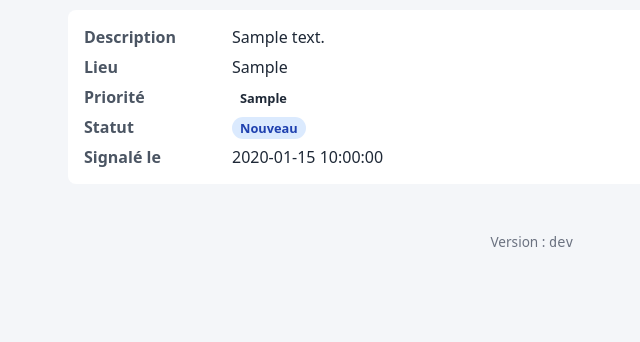
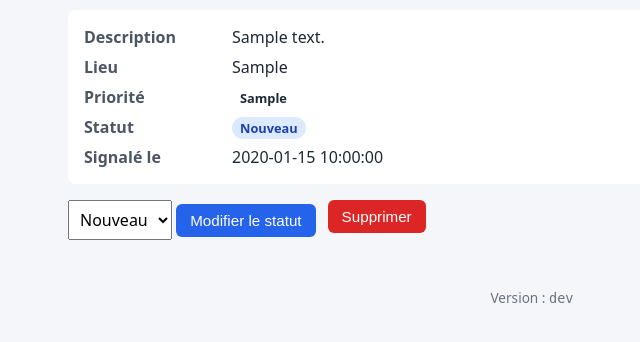
Before and after one commit to Aziz1291/gestion-incidents, a Flask app: page /incidents/1 in a window 1280 px wide. Shown: the part 161-503 px from the top of the page, without its empty margins (108-748 px from the left). Run offline with Flask 3, Linux system fonts and the light colour scheme; tables that the repository leaves empty hold one stand-in row (values such as "Sample post").

Commit message:
Ajout de la modification du statut et de la suppression d'un incident

```diff
--- a/app/routes.py
+++ b/app/routes.py
@@ -53,6 +53,25 @@ def detail(incident_id):
     return render_template("detail.html", incident=incident, statuts=db.STATUTS)
 
 
+@bp.route("/incidents/<int:incident_id>/statut", methods=["POST"])
+def changer_statut(incident_id):
+    statut = request.form.get("statut")
+    if statut not in db.STATUTS:
+        abort(400)
+    if not db.modifier_statut(incident_id, statut):
+        abort(404)
+    flash(f"Statut mis à jour : {statut}.", "succes")
+    return redirect(url_for("incidents.detail", incident_id=incident_id))
+
+
+@bp.route("/incidents/<int:incident_id>/supprimer", methods=["POST"])
+def supprimer(incident_id):
+    if not db.supprimer_incident(incident_id):
+        abort(404)
+    flash("Incident supprimé.", "succes")
+    return redirect(url_for("incidents.accueil"))
+
+
 # --- API JSON (utile pour les tests et la vérification du déploiement) ------
 
 @bp.route("/health")
--- a/app/templates/detail.html
+++ b/app/templates/detail.html
@@ -13,4 +13,20 @@
     <dt>Signalé le</dt><dd>{{ incident.date_creation }}</dd>
   </dl>
 </div>
+
+<div class="actions">
+  <form method="post" action="{{ url_for('incidents.changer_statut', incident_id=incident.id) }}">
+    <select name="statut">
+      {% for s in statuts %}
+        <option value="{{ s }}" {% if s == incident.statut %}selected{% endif %}>{{ s }}</option>
+      {% endfor %}
+    </select>
+    <button class="btn" type="submit">Modifier le statut</button>
+  </form>
+
+  <form method="post" action="{{ url_for('incidents.supprimer', incident_id=incident.id) }}"
+        onsubmit="return confirm('Supprimer cet incident ?');">
+    <button class="btn btn-danger" type="submit">Supprimer</button>
+  </form>
+</div>
 {% endblock %}
```
Also changed, not shown: tests/test_statut_suppression.py (added, +20 -0 lines).
